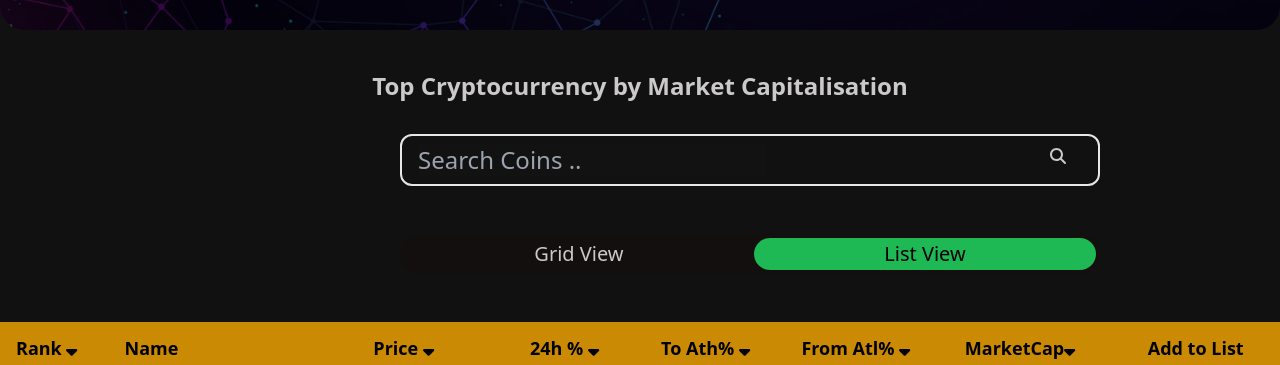
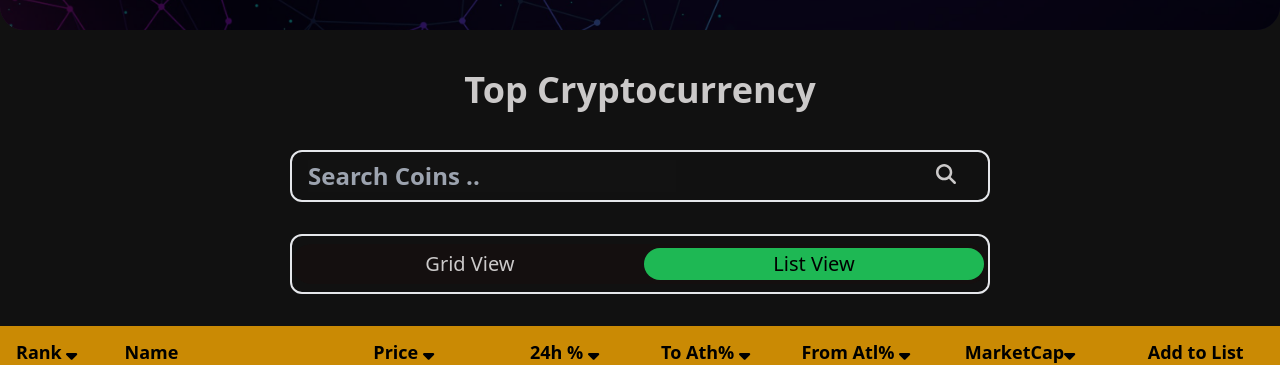
Before and after one commit to devmalya99/BitSafari, a React (Vite) app: page /home in a window 1280 px wide. Shown: the part 446-811 px from the top of the page. Built offline with nearby package versions, Linux system fonts and the light colour scheme; a web font is replaced by a local one.

Commit message:
ui fixed version 6

```diff
--- a/src/components/CoinsTable.jsx
+++ b/src/components/CoinsTable.jsx
@@ -12,6 +12,7 @@ import { coins } from "../utils/coins";
 import { useDispatch } from "react-redux";
 import { addToWatchlist } from "../Pages/Dashboard/WatchList/watchlistSlice";
 import myStore from "../Redux/store";
+import TabsComponent from "./TabsComponent";
 const CoinsTable = () => {
   const { currency } = GetCryptoState();
   const [loading, setLoading] = useState(false);
@@ -75,18 +76,19 @@ const CoinsTable = () => {
 
   return (
     <div className="overflow-x-auto">
-      <div className="flex  justify-center text-2xl font-semibold mt-2">
-        Top Cryptocurrency by Market Capitalisation
+      <div className="flex  justify-center text-3xl md:text-4xl font-semibold mt-2">
+        Top Cryptocurrency
       </div>
 
+      <div className="flex  justify-center text-2xl font-semibold mt-2">
       <SearchCoin setFilteredCoins={setFilteredCoins}/>
+      </div>
+      <div className="flex justify-center">
 
-      <div className="py-4 mb-8 mt-6 w-full md:w-[700px] lg:ml-[400px] ">
-      <div role="tablist" className="tabs tabs-boxed">
-  <a role="tab" className="tab text-xl">Grid View</a>
-  <a role="tab" className="tab tab-active text-xl">List View</a>
-</div>
-      </div>
+      <TabsComponent/>
+        </div>
+
+
 
 
 
--- a/src/components/Search/SearchCoin.jsx
+++ b/src/components/Search/SearchCoin.jsx
@@ -21,14 +21,14 @@ const SearchCoin = ({setFilteredCoins}) => {
 
 
   return (
-    <div className="flex justify-between border-2 rounded-xl w-full lg:w-[700px] py-2 mt-8 mb-8 lg:ml-[400px]">
+    <div className="flex justify-between border-2 rounded-xl w-full lg:w-[700px] py-2 mt-8 ">
 
         <input
         className="ml-4 text-2xl outline-none"
         placeholder="Search Coins .."
         onChange={handleSearch}
       />
-      <div className="px-2 mr-6">
+      <div className="px-2 mr-6 text-xl">
       <FontAwesomeIcon icon={faMagnifyingGlass} />
       </div>
 
--- /dev/null
+++ b/src/components/TabsComponent.jsx
@@ -0,0 +1,14 @@
+import React from 'react'
+
+const TabsComponent = () => {
+  return (
+    <div className="border-2 rounded-xl w-full lg:w-[700px] py-2 mt-8 mb-8">
+    <div role="tablist" className="tabs tabs-boxed">
+<a role="tab" className="tab text-xl">Grid View</a>
+<a role="tab" className="tab tab-active text-xl">List View</a>
+</div>
+    </div>
+  )
+}
+
+export default TabsComponent
```
